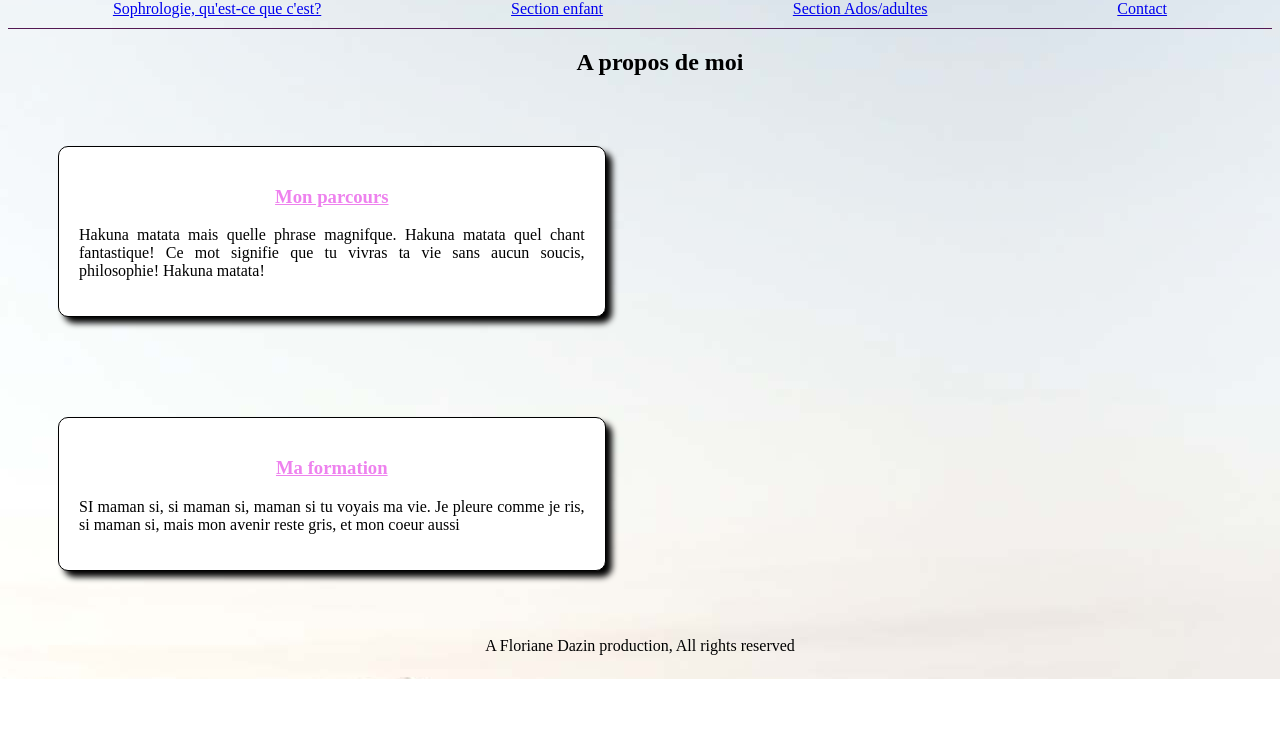
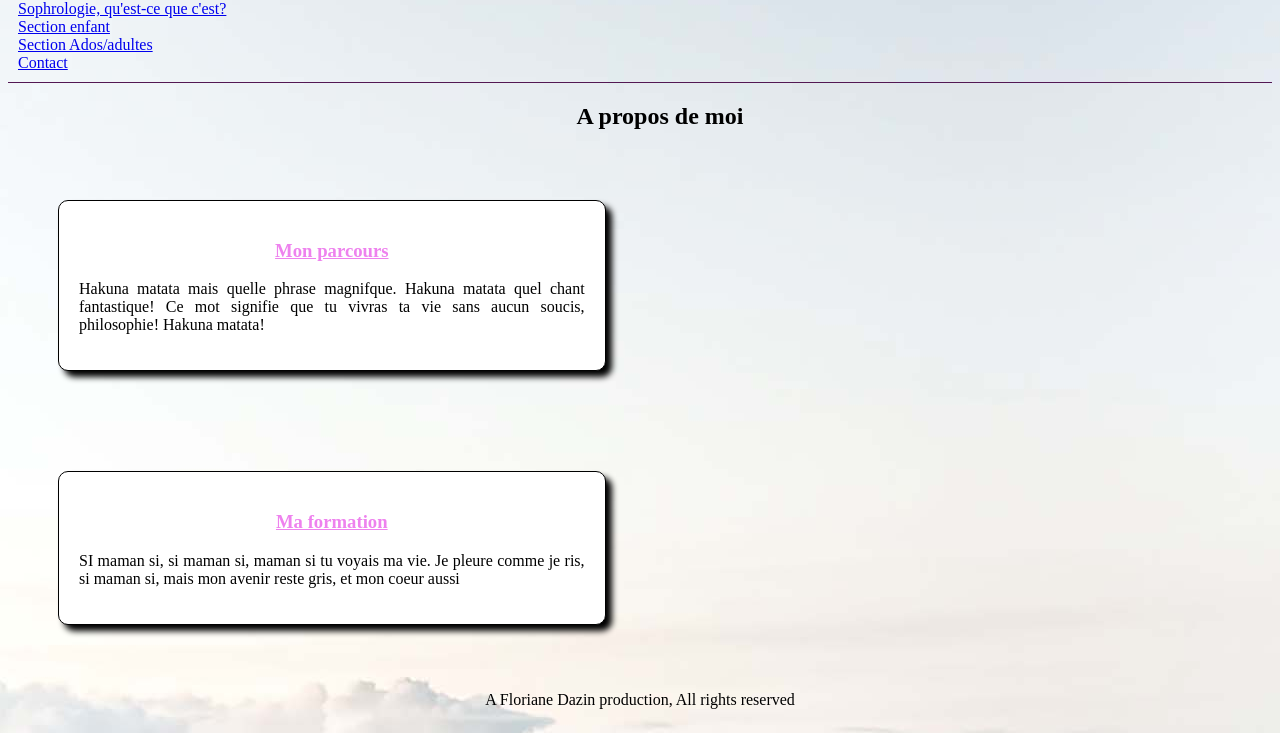
Before and after one commit to 2flo/projet-individuel, a plain HTML site: page index.html in a window 1280 px wide. Shown: the part 219-952 px from the top of the page. Before the commit the page ends 898 px from the top, so only its background shows below. Drawn offline with Linux system fonts and the light colour scheme.

Commit message:
AJout de propriétés mobile
J'ai commencé à ajouter la responsive mobile

```diff
--- a/index.css
+++ b/index.css
@@ -89,3 +89,10 @@ footer{
     width: 90%;
     margin: auto;
 }
+
+@media screen and (min-width: 580px) and (max-width: 1280px){
+    nav{
+        display: flex;
+        flex-direction: column;
+    }
+}
```
